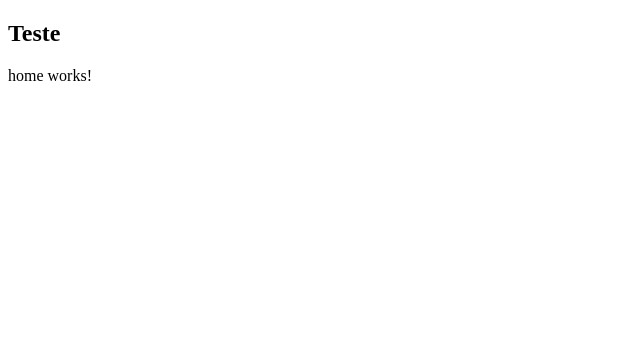
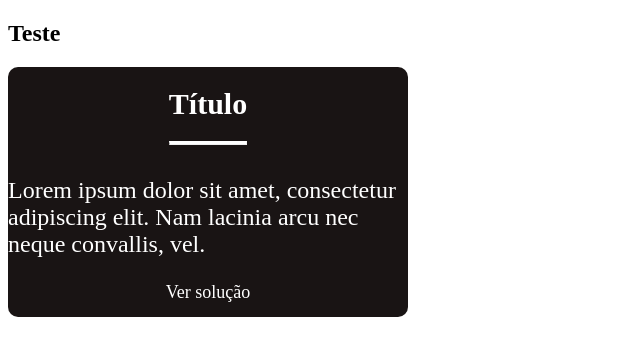
Before and after one commit to eduardorcury/nullpointer, an Angular app: page / in a window 1280 px wide. Shown: the top 356 px of the page, without its empty margins (0-640 px from the left). Built offline with nearby package versions, Linux system fonts and the light colour scheme.

Commit message:
Criando componente de exception

```diff
--- a/src/app/pages/home/home.component.html
+++ b/src/app/pages/home/home.component.html
@@ -1 +1 @@
-<p>home works!</p>
+<app-exception></app-exception>
--- a/src/app/shared/components/exception/exception.component.css
+++ b/src/app/shared/components/exception/exception.component.css
@@ -0,0 +1,35 @@
+#exception {
+    display: flex;
+    align-items: center;
+    flex-direction: column;
+    background-color: #191414;
+    border-radius: 10px;
+    width: 400px;
+    height: 250px;
+}
+
+#exception .title {
+    justify-content: center;
+}
+
+#exception .title h1 {
+    font-size: 30px;
+    font-weight: bold;
+    color: white;
+}
+
+#exception .title hr {
+    border-top: 3px solid white;
+}
+
+#exception .description p {
+    font-size: 24px;
+    color: white;
+}
+
+#exception .solution a {
+    text-decoration: none;
+    color: white;
+    font-size: 18px;
+    font-weight: lighter;
+}
--- a/src/app/shared/components/exception/exception.component.html
+++ b/src/app/shared/components/exception/exception.component.html
@@ -1 +1,15 @@
-<p>exception works!</p>
+<div id="exception">
+    <div class="title">
+        <h1>Título</h1>
+        <hr>
+    </div>
+    <div class="description">
+        <p>Lorem ipsum dolor sit amet,
+            consectetur adipiscing elit.
+            Nam lacinia arcu nec neque convallis, vel.
+        </p>
+    </div>
+    <div class="solution">
+        <a href="">Ver solução</a>
+    </div>
+</div>
```
Also changed, not shown: src/app/pages/home/home.module.ts (added, +14 -0 lines), src/app/shared/components/components.module.ts (added, +16 -0 lines).
